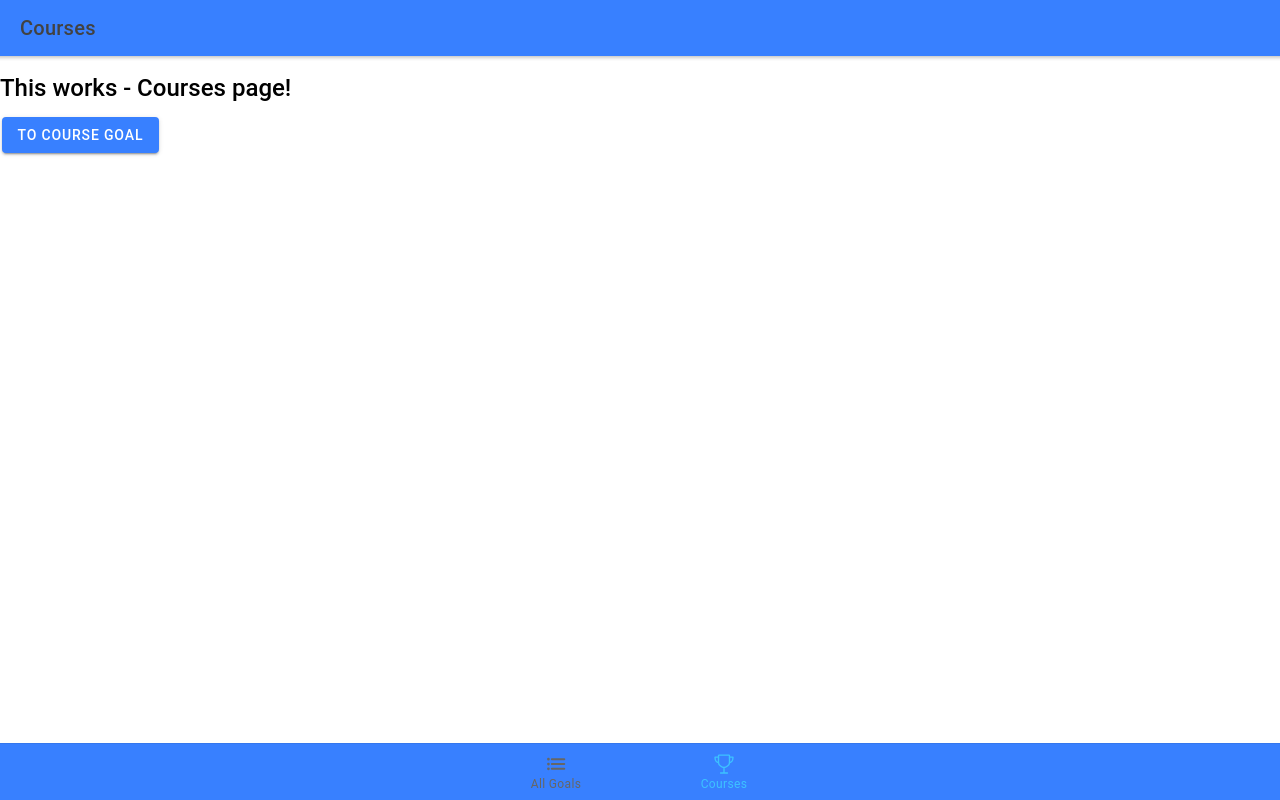
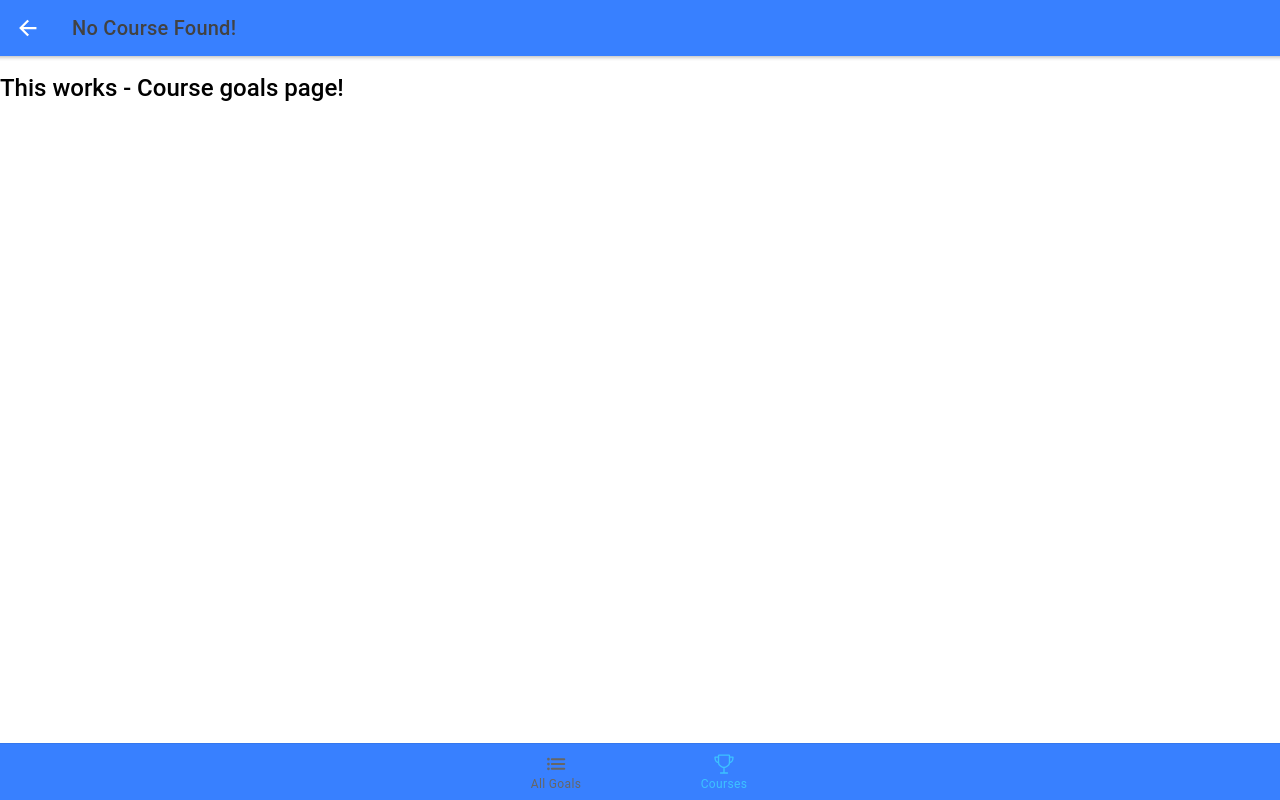
Before and after one commit to joel/Ionic-Courses-App, a React (Create React App) app: page /courses/1 in a window 1280 px wide. Before the commit this address led to /courses. Built offline with nearby package versions, Linux system fonts and the light colour scheme; the HTML template or start-up script is replaced by a standard one.

Commit message:
Add Dynamic Navigation

```diff
--- a/src/App.tsx
+++ b/src/App.tsx
@@ -39,7 +39,7 @@ const App: React.FC = () => (
           <Route path='/courses' exact>
             <Courses />
           </Route>
-          <Route path='/course-goals'>
+          <Route path='/courses/:courseId'>
             <CourseGoals />
           </Route>
           <Route path='/all-goals'>
--- a/src/pages/CourseGoals.tsx
+++ b/src/pages/CourseGoals.tsx
@@ -2,7 +2,15 @@ import React from 'react';
 
 import { IonHeader, IonContent, IonToolbar, IonTitle, IonPage, IonButtons, IonBackButton } from '@ionic/react';
 
+import { useParams } from 'react-router-dom';
+
+import { COURSE_DATA } from './Courses';
+
 const CourseGoals: React.FC = () => {
+  const selectedCourseId = useParams<{courseId: string}>().courseId;
+
+  const selectedCourse = COURSE_DATA.find( c => c.id === selectedCourseId );
+
   return (
     <IonPage>
       <IonHeader>
@@ -11,7 +19,7 @@ const CourseGoals: React.FC = () => {
             <IonBackButton defaultHref='/' />
           </IonButtons>
           <IonTitle>
-            Course Goals
+            {selectedCourse ? selectedCourse.title : 'No Course Found!'}
           </IonTitle>
         </IonToolbar>
       </IonHeader>
--- a/src/pages/Courses.tsx
+++ b/src/pages/Courses.tsx
@@ -1,6 +1,13 @@
 import React from 'react';
 
-import { IonHeader, IonContent, IonToolbar, IonTitle, IonButton, IonPage } from '@ionic/react';
+import { IonHeader, IonContent, IonToolbar, IonTitle, IonGrid, IonPage,
+  IonRow, IonCol, IonCard, IonCardContent, IonButton } from '@ionic/react';
+
+export const COURSE_DATA = [
+  { id: 'b1', title: 'English B1' },
+  { id: 'b2', title: 'English B2' },
+  { id: 'c1', title: 'English C1' },
+];
 
 const Courses: React.FC = () => {
   return (
@@ -13,14 +20,24 @@ const Courses: React.FC = () => {
         </IonToolbar>
       </IonHeader>
       <IonContent>
-        <h2>
-          This works - Courses page!
-        </h2>
-        <div>
-          <IonButton routerLink='/course-goals'>
-            To Course Goal
-          </IonButton>
-        </div>
+        <IonGrid>
+          {COURSE_DATA.map(course => (
+            <IonRow key={course.id}>
+              <IonCol size-md='4' offset-md='4'>
+                <IonCard>
+                  <IonCardContent className='ion-text-center'>
+                    <h2>
+                      {course.title}
+                    </h2>
+                    <IonButton routerLink={`/courses/${course.id}`}>
+                      View Course Goals
+                    </IonButton>
+                  </IonCardContent>
+                </IonCard>
+              </IonCol>
+            </IonRow>
+          ))}
+        </IonGrid>
       </IonContent>
     </IonPage>
   );
--- a/src/theme/theme.css
+++ b/src/theme/theme.css
@@ -3,3 +3,6 @@
   --ion-tab-bar-background: var(--ion-color-primary);
   --ion-tab-bar-color-selected: var(--ion-color-secondary);
 }
+ion-back-button {
+  --color: var(--ion-color-primary-contrast);
+}
```
